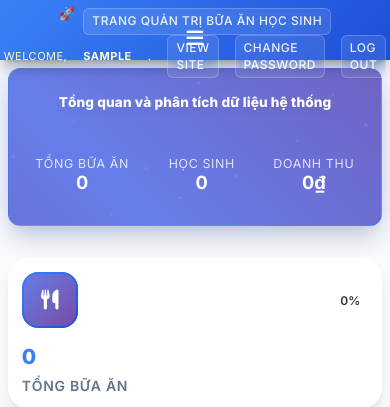
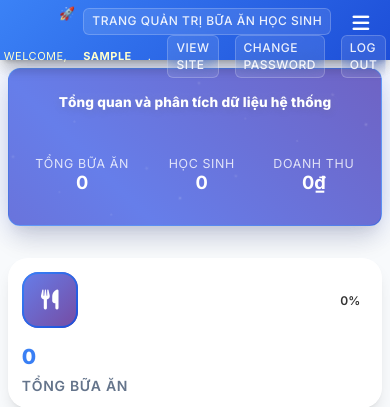
Before and after one commit to anhquannewbie/MEALSPJ, a Django app: page /admin/ in a window 390 px wide. Shown: the top 407 px of the page. Run offline with Django 4.2, Linux system fonts and the light colour scheme; the visitor is signed in with stand-in values (Sample User, id 1); data comes from the database, SQL or seed files in the repository; data that the repository does not hold is empty.

Commit message:
Update index.html

```diff
--- a/templates/admin/index.html
+++ b/templates/admin/index.html
@@ -65,7 +65,7 @@
     }
 
     /* === Global Styles === */
-    body奔跑吧 {
+    body.dashboard {
       background: var(--bg-primary) !important;
       font-family: 'Inter', -apple-system, BlinkMacSystemFont, 'Segoe UI', Roboto, sans-serif !important;
       overflow-x: hidden !important;
@@ -89,13 +89,14 @@
       margin: 0 !important;
       padding: 1.5rem !important;
     }
-
     /* === ẨN HOÀN TOÀN CÔNG NỢ HỌC SINH === */
+    /* Ẩn dòng studentpayment trong cả dashboard và sidebar */
     body #content-main .app-meals.module table tbody tr.model-studentpayment,
     body:not(.dashboard) #nav-sidebar .module table tbody tr.model-studentpayment {
       display: none !important;
     }
 
+    /* Backup selectors cho dashboard */
     body.dashboard #content-main .app-meals.module table tbody tr:has(th a[href*="studentpayment"]),
     body.dashboard #content-main .app-meals.module table tbody tr th a[href*="studentpayment"],
     body.dashboard #content-main .app-meals.module table tbody tr:has(th a:contains("Công nợ học sinh")),
@@ -103,18 +104,17 @@
       display: none !important;
     }
 
+    /* Backup selectors cho sidebar */
     body:not(.dashboard) #nav-sidebar .module table tbody tr:has(th a[href*="studentpayment"]),
     body:not(.dashboard) #nav-sidebar .module table tbody tr th a[href*="studentpayment"],
     body:not(.dashboard) #nav-sidebar .module table tbody tr:has(th a:contains("Công nợ học sinh")),
     body:not(.dashboard) #nav-sidebar .module table tbody tr:has(th:contains("Công nợ học sinh")) {
       display: none !important;
     }
-
     /* Hide default h1 title */
     body.dashboard #content h1 {
       display: none !important;
     }
-
     /* === Enhanced Header === */
     #header {
       background: var(--primary-gradient) !important;
@@ -205,6 +205,8 @@
       cursor: pointer !important;
       padding: 0.5rem !important;
       z-index: 3 !important;
+      position: absolute !important;
+      right: 1rem !important;
     }
 
     .mobile-menu {
@@ -689,11 +691,9 @@
       text-transform: uppercase !important;
       letter-spacing: 0.05em !important;
     }
-
     .module table {
-      border-collapse: collapse;
-    }
-
+        border-collapse: collapse;
+    }
     /* === Responsive Design === */
     @media (max-width: 1200px) {
       .charts-grid {
@@ -720,10 +720,11 @@
         padding: 0.8rem 1rem !important;
         display: flex !important;
         align-items: center !important;
-        justify-content: space-between !important;
+        justify-content: flex-start !important;
         flex-wrap: nowrap !important;
         min-height: 70px !important;
         overflow: visible !important;
+        position: relative !important;
       }
 
       #header #site-name,
@@ -747,9 +748,7 @@
       }
 
       .mobile-menu-toggle {
-        display: flex !important;
-        align-items: center !important;
-        justify-content: center !important;
+        display: block !important;
       }
 
       /* === FORCE CHARTS BELOW ALL CONTENT === */
@@ -761,12 +760,14 @@
         order: 999 !important;
       }
 
+      /* === ENSURE MAIN CONTENT STACKS VERTICALLY === */
       body.dashboard #content-main {
         display: flex !important;
         flex-direction: column !important;
         width: 100% !important;
       }
 
+      /* === MODULE ORDERING === */
       body.dashboard #content-main .module {
         order: 1 !important;
         margin-bottom: 1.5rem !important;
@@ -844,6 +845,7 @@
         height: auto !important;
       }
 
+      /* === MOBILE MODULE STYLING === */
       body.dashboard #content-main .module {
         margin-top: 1rem !important;
         margin-bottom: 2rem !important;
@@ -855,6 +857,7 @@
         padding: 0.75rem 1rem !important;
       }
 
+      /* === MOBILE CHART CONTROLS === */
       .chart-controls {
         flex-wrap: wrap !important;
         gap: 0.5rem !important;
@@ -1049,6 +1052,7 @@
 
   <!-- Enhanced Stats Grid -->
   <div class="stats-grid">
+    <!-- Tổng bữa ăn -->
     <div class="stat-card">
       <div class="stat-header">
         <div class="stat-icon" style="background: var(--chart-gradient-1);">
@@ -1068,6 +1072,7 @@
       <div class="stat-label">Tổng bữa ăn</div>
     </div>
 
+    <!-- Học sinh đang học -->
     <div class="stat-card">
       <div class="stat-header">
         <div class="stat-icon" style="background: var(--chart-gradient-2);">
@@ -1089,6 +1094,7 @@
       <div class="stat-label">Học sinh đang học</div>
     </div>
 
+    <!-- Doanh thu tháng -->
     <div class="stat-card">
       <div class="stat-header">
         <div class="stat-icon" style="background: var(--chart-gradient-3);">
@@ -1110,6 +1116,7 @@
       <div class="stat-label">Doanh thu tháng</div>
     </div>
 
+    <!-- Tháng hiện tại -->
     <div class="stat-card">
       <div class="stat-header">
         <div class="stat-icon" style="background: var(--warning-color);">
@@ -1306,8 +1313,11 @@
         animateNumber(document.getElementById('hero-total-revenue'), totalRevenue, true);
         animateNumber(document.getElementById('chart-meals-total'), totalMeals);
         animateNumber(document.getElementById('chart-revenue-total'), totalRevenue, true);
+
+        // Thêm animation cho số học sinh
         animateNumber(document.getElementById('student-count'), {{ current_student_count }});
         animateNumber(document.getElementById('hero-student-count'), {{ current_student_count }});
+
       }, 500);
 
       initializeCharts();
```
